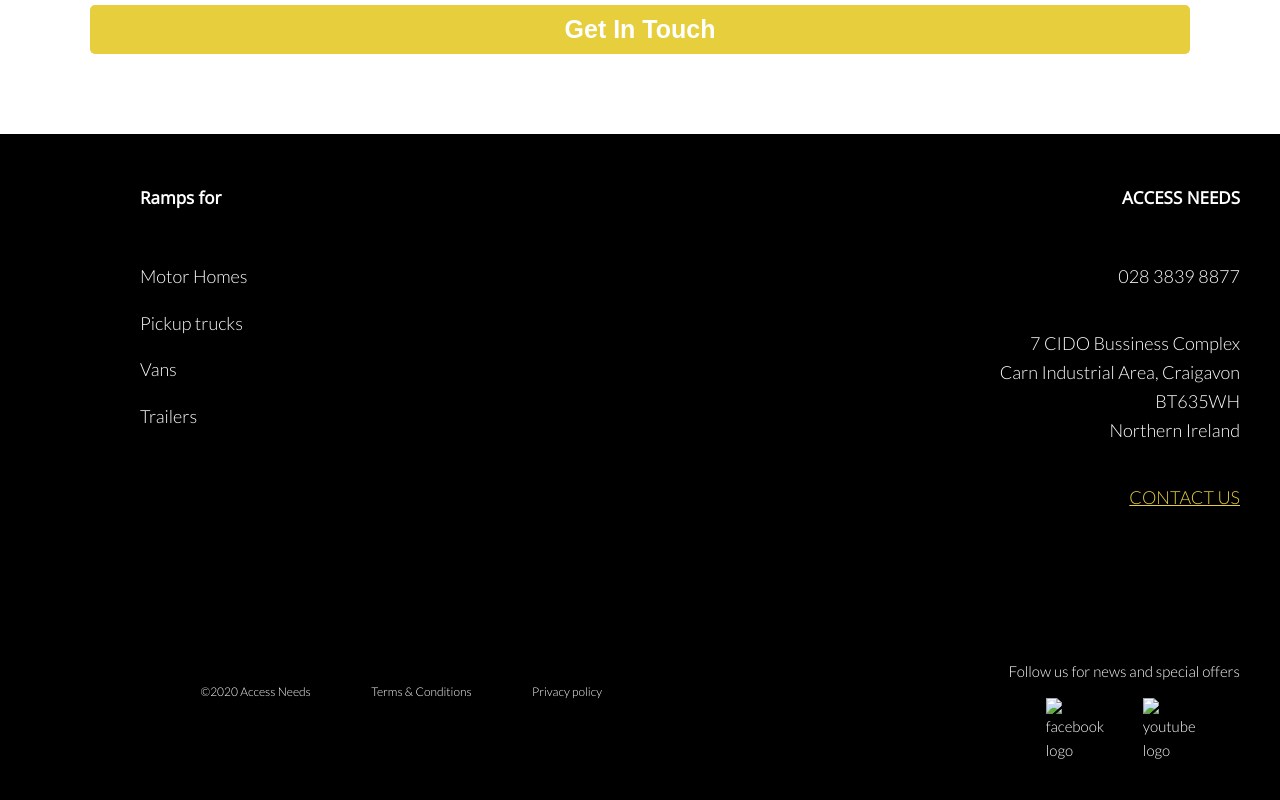
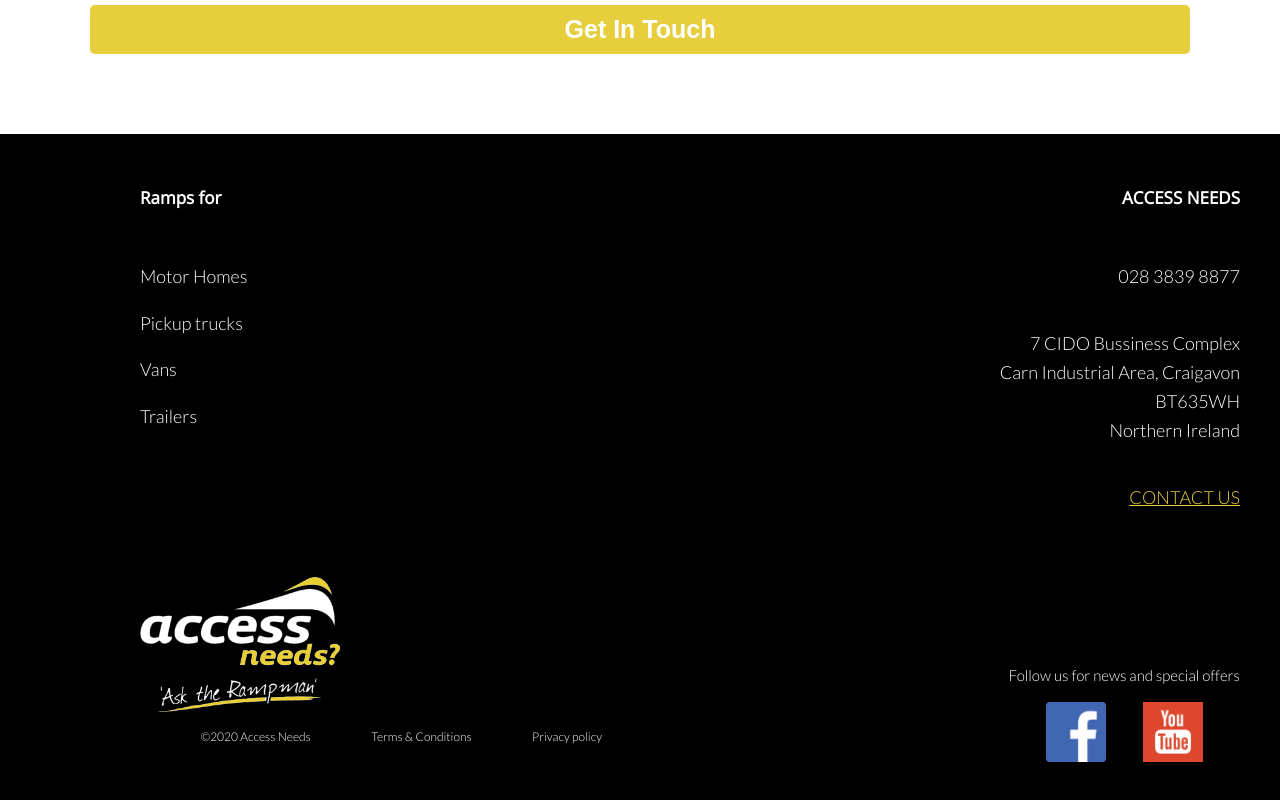
Before and after one commit to Colin-Campbell-Designs/Access-Needs, a plain HTML site: page contact.html in a window 1280 px wide. Shown: the part 1985-2785 px from the top of the page. Drawn offline with nearby package versions, Linux system fonts and the light colour scheme; files that its build step writes are made by us from their sources; the site is published under a folder, as on GitHub Pages, so addresses that start at the root find nothing.

Commit message:
Update contact.html

```diff
--- a/contact.html
+++ b/contact.html
@@ -236,7 +236,7 @@
                         <li class="footer__nav-item"><a href="Trailers.html" class="footer__nav--link">Trailers</a></li>
                     </ul>
                     <div class="footer__logobox">
-                        <img src="/images/images/white-logo.png" alt="" class="footer__logo">
+                        <img src="images/images/white-logo.png" alt="" class="footer__logo">
 
                         <div class="termBox">
                             <p class="copy">&copy;2020 Access Needs</p>
@@ -255,8 +255,8 @@
                     <div class="socialBox">
                         <p>Follow us for news and special offers</p>
                         <div class="social-iconBox">
-                            <img src="/images/images/facebook.png" alt="facebook logo" class="social-icon">
-                            <img src="/images/images/youtube.png" alt="youtube logo" class="social-icon">
+                            <img src="images/images/facebook.png" alt="facebook logo" class="social-icon">
+                            <img src="images/images/youtube.png" alt="youtube logo" class="social-icon">
                         </div>
                     </div>
                 </div>
```
